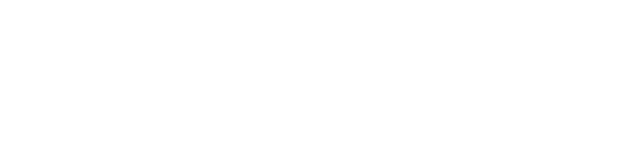
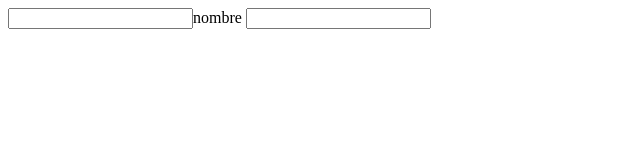
Before and after one commit to Mari115/Hola-mundo, a plain HTML site: page index.html in a window 1280 px wide. Shown: the whole page, without its empty margins (0-640 px from the left). Drawn offline with Linux system fonts and the light colour scheme.

Commit message:
formulario

```diff
--- a/index.html
+++ b/index.html
@@ -7,6 +7,9 @@
     <title>Document</title>
 </head>
 <body>
-
+    <form action="#">
+        <input type="text">nombre
+        <input type="number">
+    </form>
 </body>
 </html>
```
